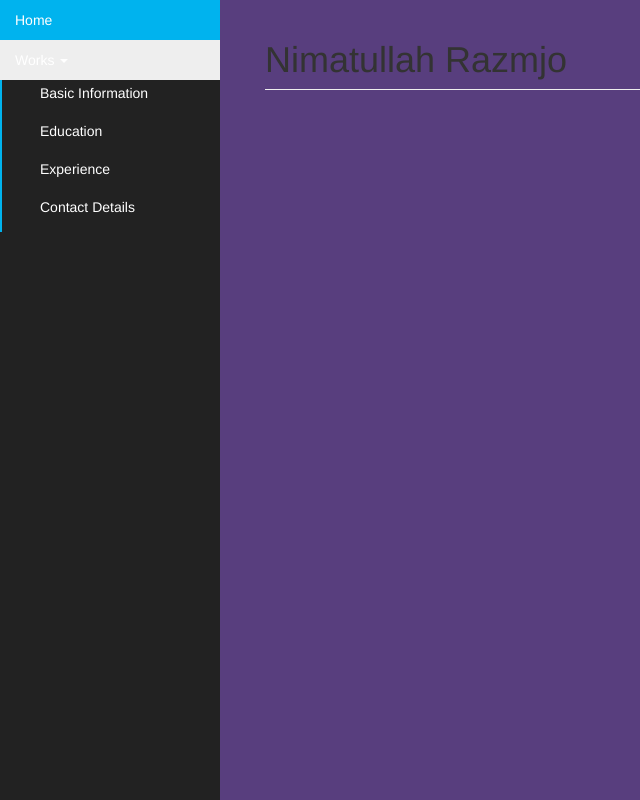
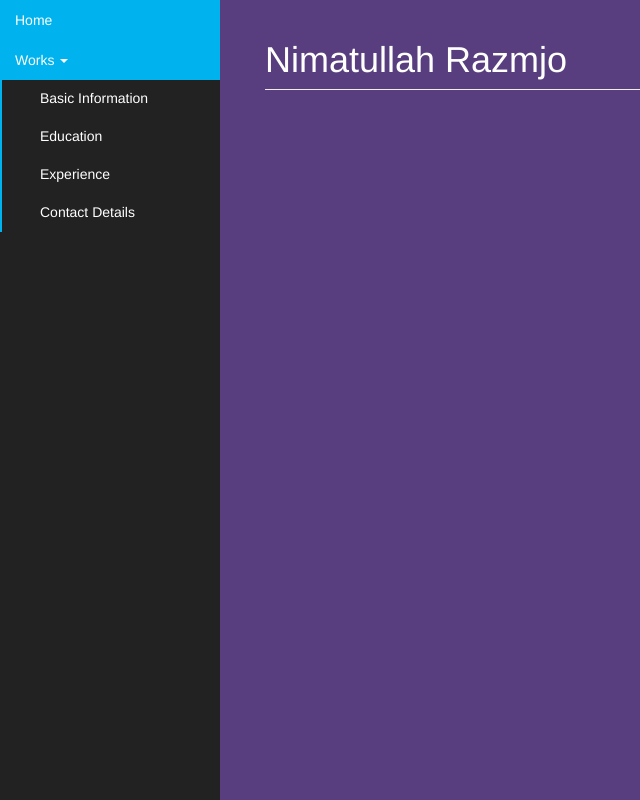
Before and after one commit to nimatrazmjo/webdesigning_practice, a website: page index.html in a window 1280 px wide. Both pictures are taken after a click on the link "Works". Shown: the whole page, without its empty margins (0-640 px from the left). Drawn offline with Linux system fonts and the light colour scheme.

Commit message:
css hover, link and text color changes

```diff
--- a/public/css/style.css
+++ b/public/css/style.css
@@ -1,6 +1,7 @@
 html, body {
 	padding: 0;
 	margin: 0;
+	color: #ffffff;
 }
 .wrapper{
 	background: #583e7e;
@@ -77,8 +78,14 @@ html, body {
 .dropdown-menu > li > a {
 	height: 38px;
     margin-left: 20px;
+    position: relative;
+    z-index: 1;
+    line-height: 31px;
 }
 
 ul.dropdown-menu > li{
 	position: relative;
 }
+.nav .open>a, .nav .open>a:focus, .nav .open>a:hover {
+	background-color: #00b3ee !important;
+}
```
